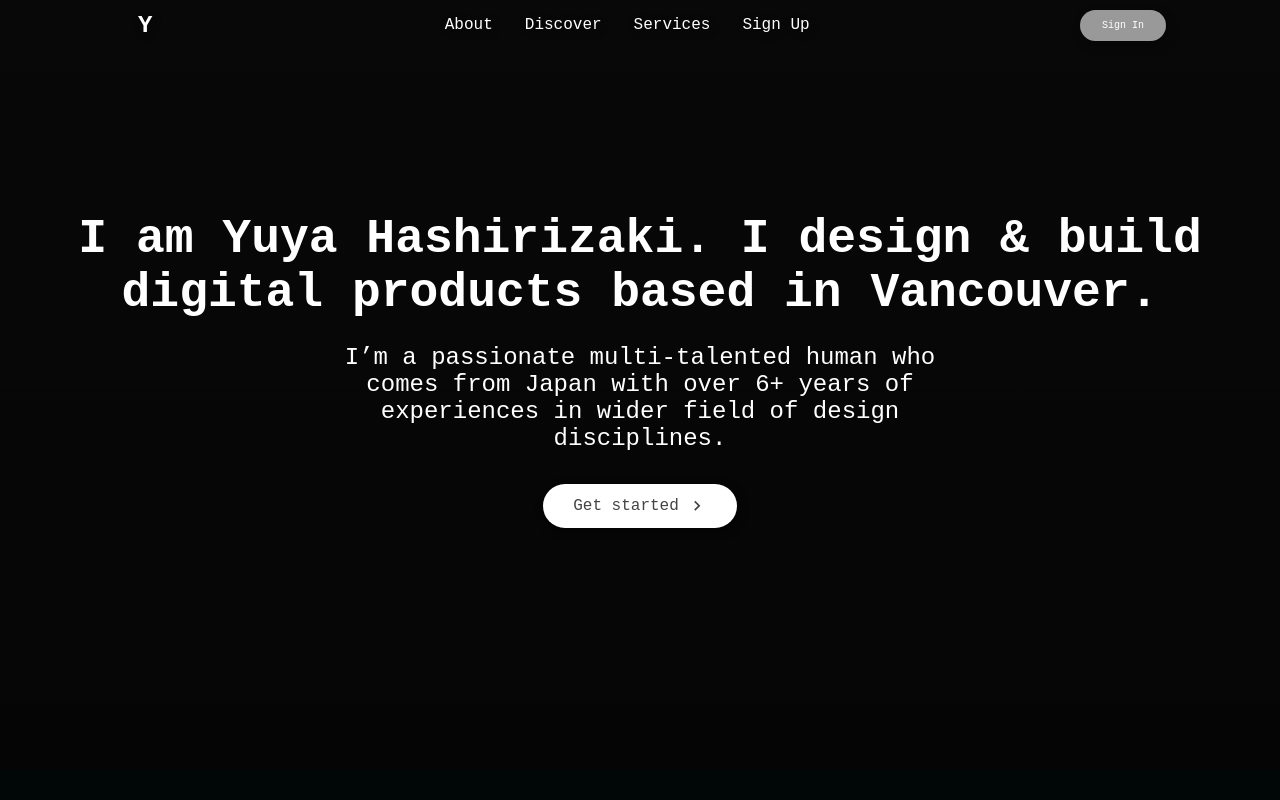
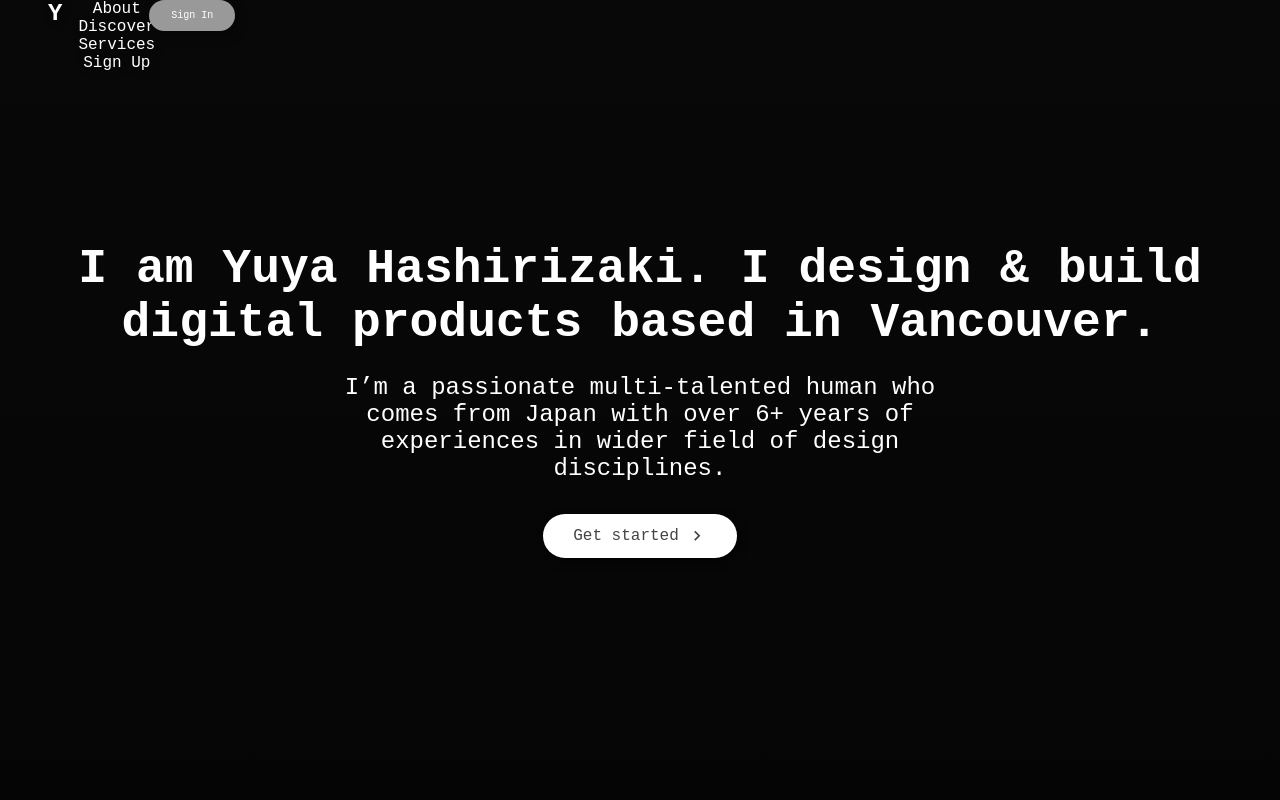
Before and after one commit to yuyahz/portfolio, a React (Create React App) app in the folder portfolio/: page / in a window 1280 px wide. Shown: the top 800 px of the page. Built offline with nearby package versions, Linux system fonts and the light colour scheme.

Commit message:
refine for side nav

```diff
--- a/portfolio/src/components/Navbar/NavbarElements.js
+++ b/portfolio/src/components/Navbar/NavbarElements.js
@@ -1,18 +1,21 @@
-import styled from 'styled-components';
-import { Link as LinkR } from 'react-router-dom';
-import { Link as LinkS } from 'react-scroll';
+import styled from "styled-components";
+import { Link as LinkR } from "react-router-dom";
+import { Link as LinkS } from "react-scroll";
 
 export const Nav = styled.nav`
-  background: ${({ scrollNav }) => (scrollNav ? '#000' : 'transparent')};
+  background: ${({ scrollNav }) => (scrollNav ? "#bbb" : "transparent")};
+  /* left: ${({ sidebar }) => (sidebar ? "0" : "-100%")}; */
   filter: drop-shadow(2px 3px 5px rgba(0, 0, 0, 0.2));
-  height: 50px;
-  margin-top: -80px;
+  /* margin-top: -80px; */
+  font-size: 1rem;
+  width: 50px;
+  height: 100vh;
   display: flex;
   justify-content: center;
-  font-size: 1rem;
-  position: sticky;
+  position: fixed;
   top: 0;
   z-index: 10;
+  transition: 0.6s cubic-bezier(0.33, 1, 0.68, 1);
 
   @media screen and (max-width: 960px) {
     transition: 0.6s cubic-bezier(0.65, 0, 0.16, 1);
@@ -32,6 +35,7 @@ export const NavbarContainer = styled.div`
 export const NavLogo = styled(LinkR)`
   color: #fff;
   justify-self: flex-start;
+  flex-direction: column;
   cursor: pointer;
   font-size: 1.5rem;
   display: flex;
@@ -58,6 +62,7 @@ export const MobileIcon = styled.div`
 
 export const NavMenu = styled.ul`
   display: flex;
+  flex-direction: column;
   align-items: center;
   list-style: none;
   text-align: center;
@@ -75,6 +80,7 @@ export const NavItem = styled.li`
 export const NavLinks = styled(LinkS)`
   color: #fff;
   display: flex;
+  flex-direction: column;
   align-items: center;
   text-decoration: none;
   padding: 0 1rem;
@@ -88,6 +94,7 @@ export const NavLinks = styled(LinkS)`
 
 export const NavBtn = styled.nav`
   display: flex;
+  flex-direction: column;
   align-items: center;
 
   @media screen and (max-width: 768px) {
```
